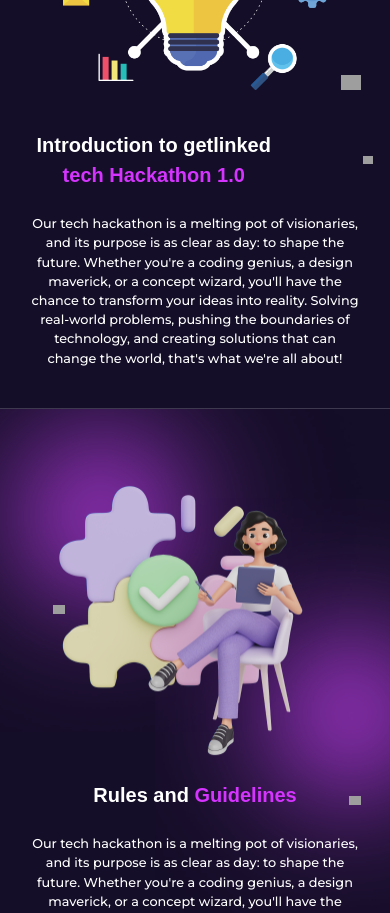
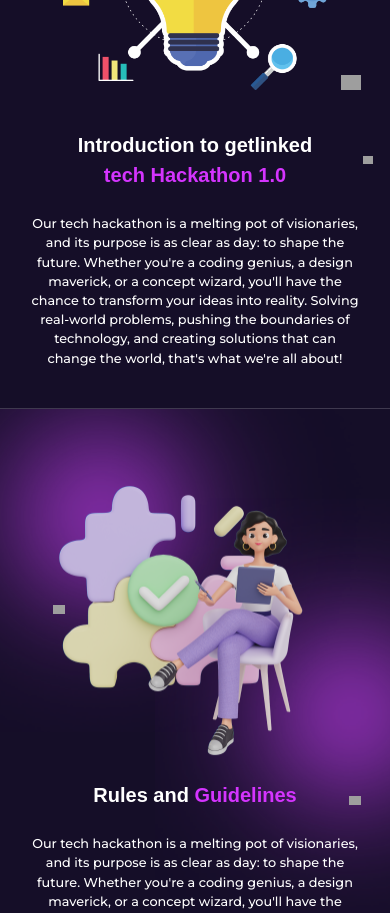
Before and after one commit to codewithmide/getLinkedai, a Next.js app: page / in a window 390 px wide. Shown: the part 1020-1933 px from the top of the page. Built offline with nearby package versions, Linux system fonts and the light colour scheme; grey boxes are pictures that could not be loaded; a web font is replaced by a local one.

Commit message:
Update introduction.tsx

```diff
--- a/src/components/introduction.tsx
+++ b/src/components/introduction.tsx
@@ -31,7 +31,7 @@
                 {/* Right side of the screen */}
                 <div className="lg:w-1/2 w-full">
                     <div className="flex lg:items-start items-center relative w-full ">
-                        <h1 className="font-bold clash md:text-lg text-[20px] md:w-[400px] w-[249px] lg:text-left text-center">
+                        <h1 className="font-bold clash md:text-lg text-[20px] md:w-[400px] w-[249px] lg:text-left text-center lg:mx-0 mx-auto">
                             Introduction to getlinked <span className="text-purple">tech Hackathon 1.0</span>
                         </h1>
                         <div className="absolute -right-3">
```
